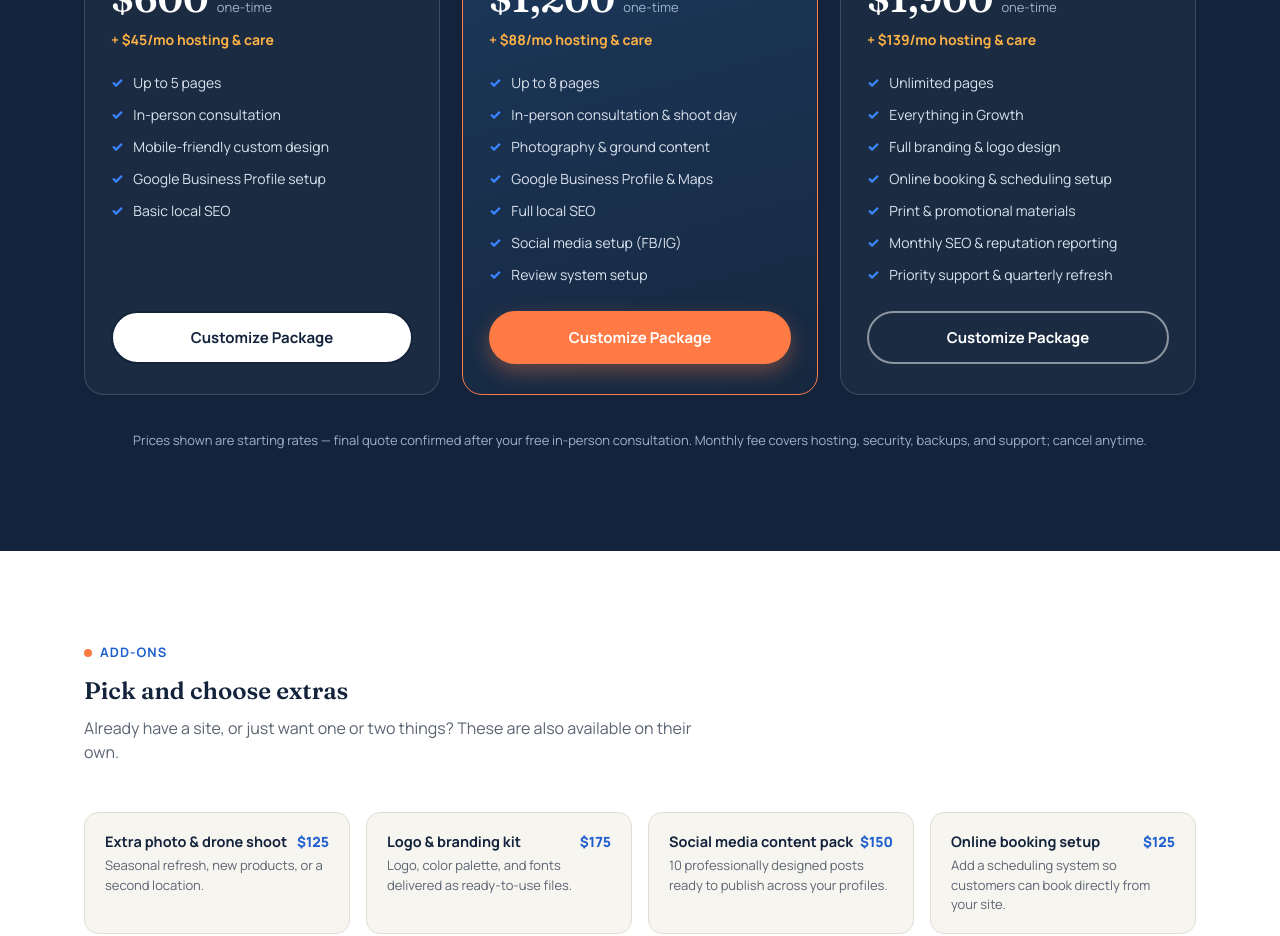
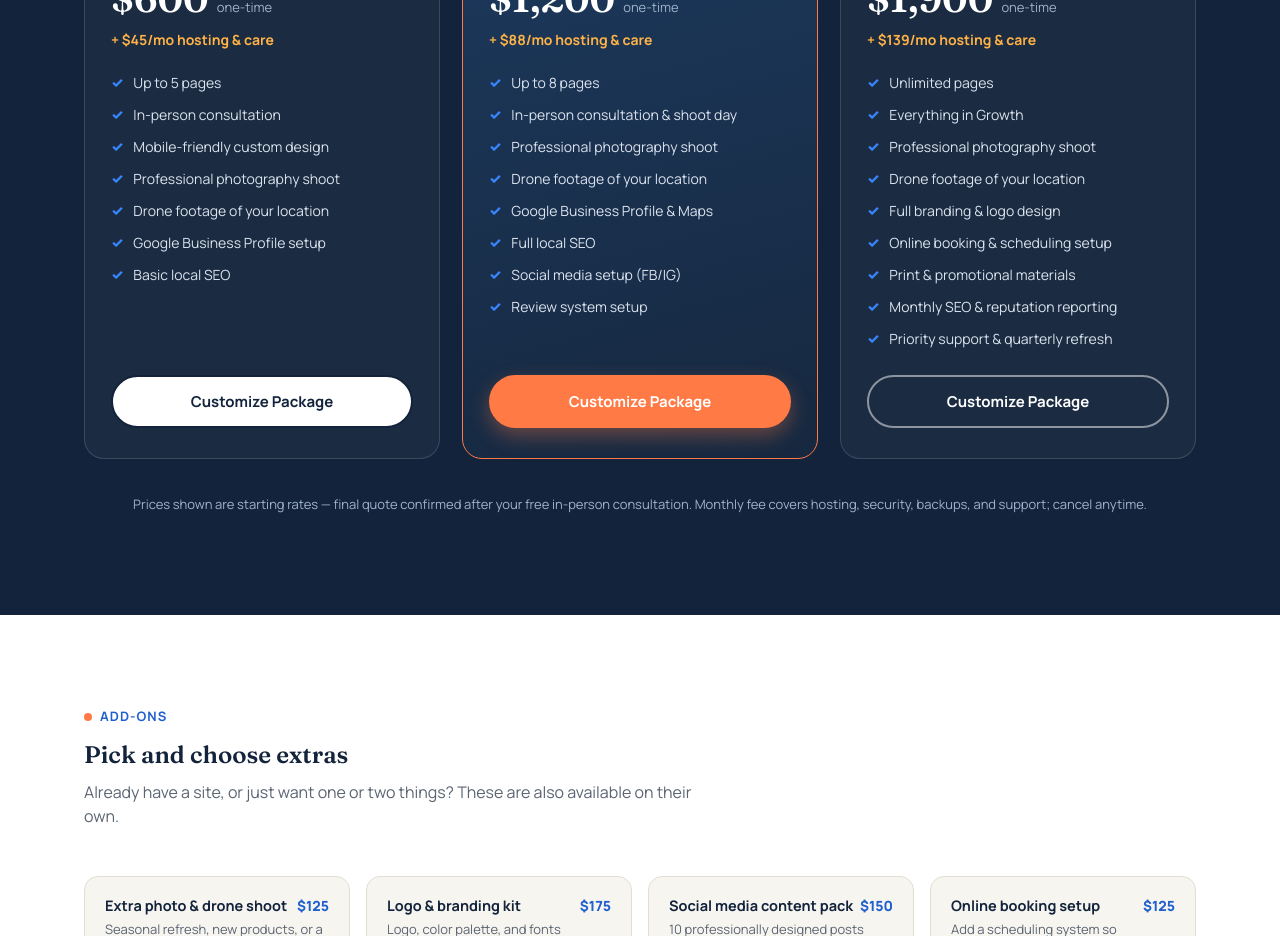
Before and after one commit to Simeon2509/denverwebcrew1, a Next.js app: page / in a window 1280 px wide. Shown: the part 5200-6136 px from the top of the page. Built offline with nearby package versions, Linux system fonts and the light colour scheme.

Commit message:
Include photography and drone in all packages

```diff
--- a/app/PackageBuilder.tsx
+++ b/app/PackageBuilder.tsx
@@ -31,12 +31,12 @@ const PACKAGES: Package[] = [
       'Up to 5 pages',
       'In-person consultation',
       'Mobile-friendly custom design',
+      'Professional photography shoot',
+      'Drone footage of your location',
       'Google Business Profile setup',
       'Basic local SEO',
     ],
     addons: [
-      { id: 'photo',    label: 'Photography Shoot',        desc: 'Professional photos of your storefront, interior, and products.', oneTime: 300, monthly: 0 },
-      { id: 'drone',    label: 'Drone Footage',            desc: 'Aerial video and photos of your location.',                        oneTime: 200, monthly: 0 },
       { id: 'social',   label: 'Social Media Setup (FB/IG)', desc: 'Profiles created and optimized with initial content.',           oneTime: 200, monthly: 0 },
       { id: 'tiktok',   label: 'TikTok Setup',             desc: 'Business profile with initial short-form video content.',          oneTime: 100, monthly: 0 },
       { id: 'branding', label: 'Logo & Branding Kit',      desc: 'Logo, color palette, and fonts as ready-to-use files.',           oneTime: 175, monthly: 0 },
@@ -56,14 +56,14 @@ const PACKAGES: Package[] = [
     included: [
       'Up to 8 pages',
       'In-person consultation & shoot day',
-      'Photography & ground content',
+      'Professional photography shoot',
+      'Drone footage of your location',
       'Google Business Profile & Maps',
       'Full local SEO',
       'Social media setup (FB/IG)',
       'Review system setup',
     ],
     addons: [
-      { id: 'drone',    label: 'Drone Footage',              desc: 'Aerial video and photos of your location.',               oneTime: 200, monthly: 0 },
       { id: 'tiktok',   label: 'TikTok Setup',               desc: 'Business profile with initial short-form video content.', oneTime: 100, monthly: 0 },
       { id: 'linkedin', label: 'LinkedIn Setup',             desc: 'Professional LinkedIn business page with initial content.', oneTime: 100, monthly: 0 },
       { id: 'branding', label: 'Logo & Branding Kit',        desc: 'Logo, color palette, and fonts as ready-to-use files.',   oneTime: 175, monthly: 0 },
@@ -82,6 +82,8 @@ const PACKAGES: Package[] = [
     included: [
       'Unlimited pages',
       'Everything in Growth',
+      'Professional photography shoot',
+      'Drone footage of your location',
       'Full branding & logo design',
       'Online booking & scheduling setup',
       'Print & promotional materials',
```
